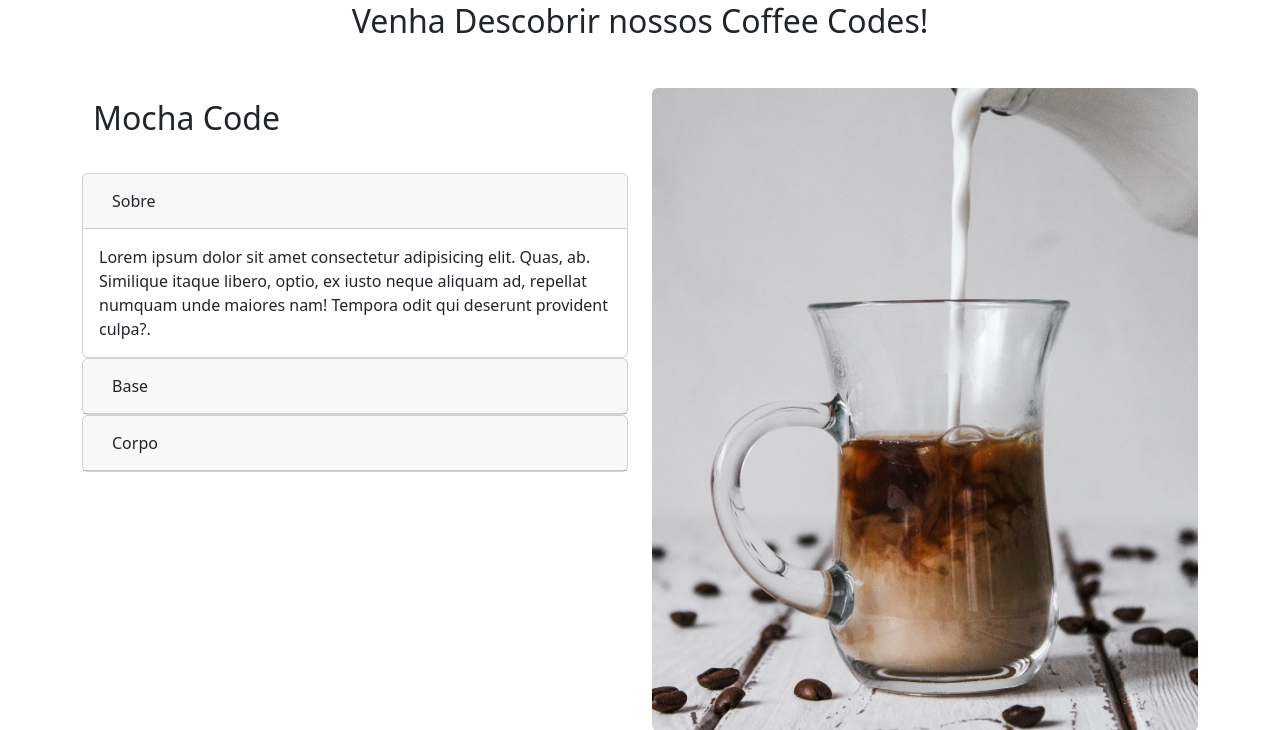
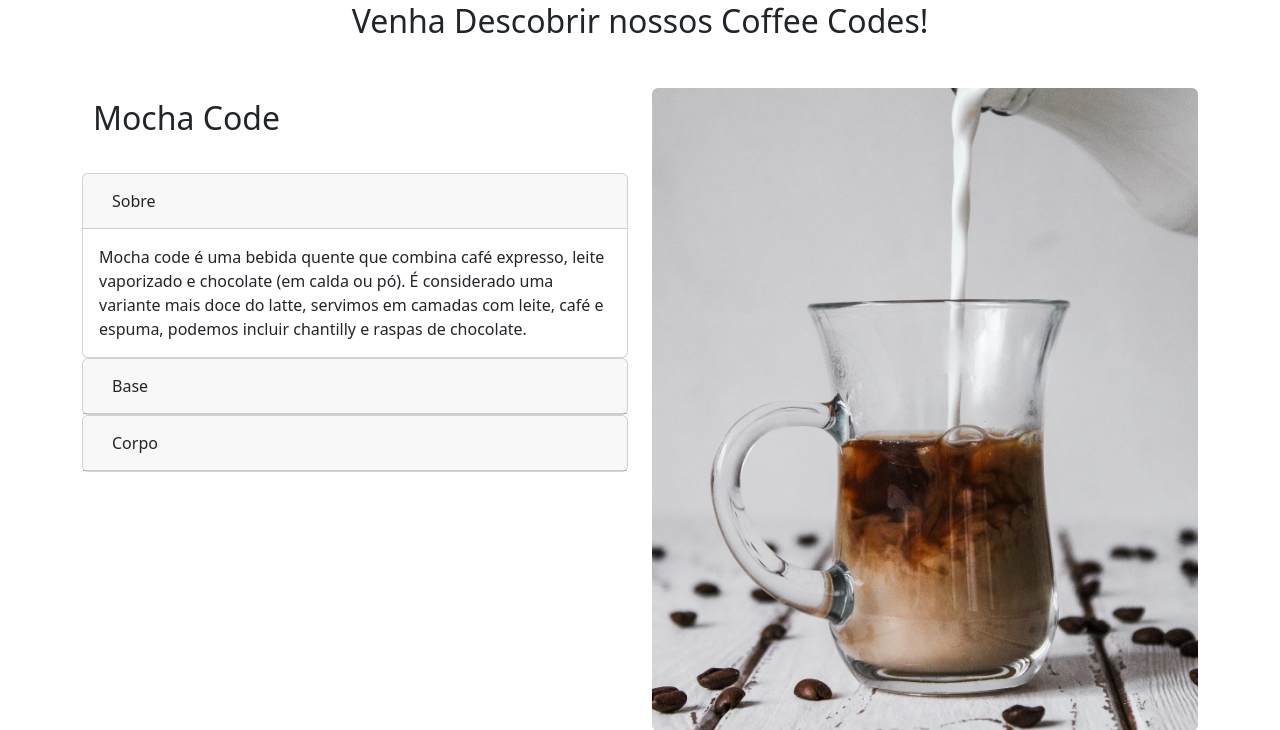
Before and after one commit to SamuelMartins00/cafeteria, a Flask app: page / in a window 1280 px wide. Shown: the part 1017-1747 px from the top of the page. Run offline with Flask 3, Linux system fonts and the light colour scheme.

Commit message:
fix text

```diff
--- a/templates/index.html
+++ b/templates/index.html
@@ -72,9 +72,10 @@ Coffee Code{% block title %}/home{% endblock %}
                 </div>
                 <div id="collapseCoffee" class="collapse show">
                   <div class="card-body">
-                    Lorem ipsum dolor sit amet consectetur adipisicing elit.
-                    Quas, ab. Similique itaque libero, optio, ex iusto neque aliquam ad,
-                    repellat numquam unde maiores nam! Tempora odit qui deserunt provident culpa?.
+                    Mocha code é uma bebida quente que combina café expresso,
+                    leite vaporizado e chocolate (em calda ou pó). É considerado uma
+                    variante mais doce do latte, servimos em camadas com leite, café e espuma,
+                    podemos incluir chantilly e raspas de chocolate.
                   </div>
                 </div>
               </div>
```
